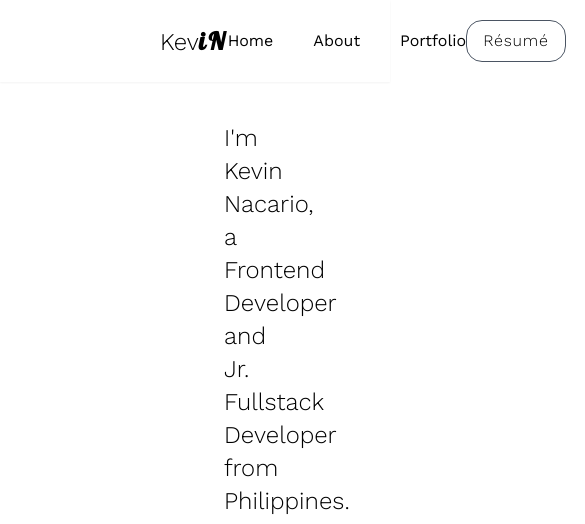
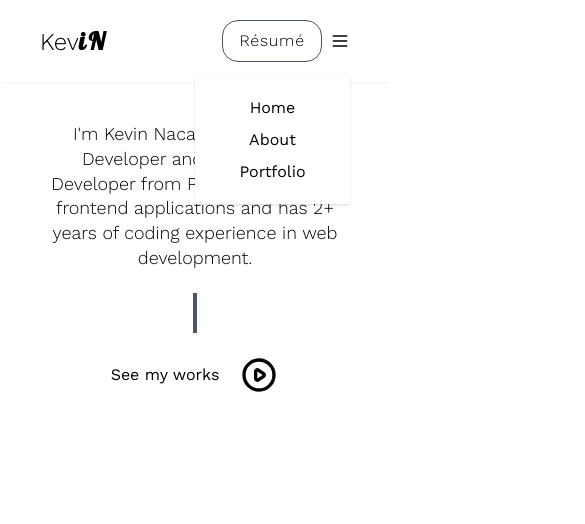
Before and after one commit to hitchcliff/kevinnacario.com, a React (Create React App) app: page / in a window 390 px wide. Shown: the top 524 px of the page, 585 px wide, since content can reach past the window. Built offline with nearby package versions, Linux system fonts and the light colour scheme.

Commit message:
responsive

```diff
--- a/src/app/Footer/Footer.tsx
+++ b/src/app/Footer/Footer.tsx
@@ -4,9 +4,9 @@ const svg = "text-gray-800 w-5 h-5 object-cover";
 
 export default function Footer() {
   return (
-    <div className="w-3/4 m-auto flex flex-row items-center justify-between py-10">
+    <div className="w-3/4 m-auto flex flex-row flex-wrap items-center justify-center sm:justify-between py-10">
       <p>&copy; Portfolio, Made by Kevin Nacario</p>
-      <ul className="flex flex-row gap-5">
+      <ul className="flex flex-row gap-5 mt-4 sm:mt-0">
         <li>
           <Link to="https://www.facebook.com/notkev1n/">
             <svg
--- a/src/app/Header/Header.tsx
+++ b/src/app/Header/Header.tsx
@@ -1,28 +1,10 @@
-import { Link } from "react-router-dom";
-import { CustomButton } from "../../components";
-import { RoutePattern } from "../../routes/RoutePattern";
+import Large from "./Large";
+import Small from "./Small";
 export default function Header() {
   return (
-    <nav className="flex flex-row justify-between items-center shadow-sm py-5 px-40 sticky top-0 bg-white z-20">
-      <div>
-        <p className="text-2xl font-light">
-          Kev<span className="logo">iN</span>
-        </p>
-      </div>
-      <ul className="flex flex-row gap-10 items-center">
-        <li>
-          <Link to={RoutePattern.Home}>Home</Link>
-        </li>
-        <li>
-          <Link to={RoutePattern.About}>About</Link>
-        </li>
-        <li>
-          <Link to={RoutePattern.Portfolio}>Portfolio</Link>
-        </li>
-      </ul>
-      <div>
-        <CustomButton>Résumé</CustomButton>
-      </div>
+    <nav className="px-10 shadow-sm py-5  sticky top-0 bg-white z-20 md:px-40">
+      <Large />
+      <Small />
     </nav>
   );
 }
--- /dev/null
+++ b/src/app/Header/Large.tsx
@@ -0,0 +1,30 @@
+import { Link } from "react-router-dom";
+import { CustomButton } from "../../components";
+import { RoutePattern } from "../../routes/RoutePattern";
+export default function Large() {
+  return (
+    <div className="hidden sm:flex flex-row justify-between items-center">
+      <div>
+        <Link to={RoutePattern.Home}>
+          <p className="text-2xl font-light">
+            Kev<span className="logo">iN</span>
+          </p>
+        </Link>
+      </div>
+      <ul className="flex flex-row gap-10 items-center">
+        <li>
+          <Link to={RoutePattern.Home}>Home</Link>
+        </li>
+        <li>
+          <Link to={RoutePattern.About}>About</Link>
+        </li>
+        <li>
+          <Link to={RoutePattern.Portfolio}>Portfolio</Link>
+        </li>
+      </ul>
+      <div>
+        <CustomButton>Résumé</CustomButton>
+      </div>
+    </div>
+  );
+}
--- /dev/null
+++ b/src/app/Header/Small.tsx
@@ -0,0 +1,51 @@
+import { Link } from "react-router-dom";
+import { CustomButton } from "../../components";
+import { RoutePattern } from "../../routes/RoutePattern";
+
+export default function Small() {
+  return (
+    <div className="relative block sm:hidden">
+      <div className="flex flex-row items-center gap-2">
+        <div>
+          <Link to={RoutePattern.Home}>
+            <p className="text-2xl font-light">
+              Kev<span className="logo">iN</span>
+            </p>
+          </Link>
+        </div>
+        <div className="ml-auto">
+          <CustomButton>Résumé</CustomButton>
+        </div>
+        <div>
+          <svg
+            className="w-5 h-5"
+            xmlns="http://www.w3.org/2000/svg"
+            fill="none"
+            viewBox="0 0 24 24"
+            stroke="currentColor"
+          >
+            <path
+              stroke-linecap="round"
+              stroke-linejoin="round"
+              stroke-width="2"
+              d="M4 6h16M4 12h16M4 18h16"
+            />
+          </svg>
+        </div>
+      </div>
+      <div className="absolute bg-white z-10 w-1/2 shadow p-5 right-0 top-14">
+        <ul className="flex flex-col gap-2 items-center justify-center">
+          <li>
+            <Link to={RoutePattern.Home}>Home</Link>
+          </li>
+          <li>
+            <Link to={RoutePattern.About}>About</Link>
+          </li>
+          <li>
+            <Link to={RoutePattern.Portfolio}>Portfolio</Link>
+          </li>
+        </ul>
+      </div>
+    </div>
+  );
+}
--- a/src/app/Home/About.tsx
+++ b/src/app/Home/About.tsx
@@ -11,7 +11,7 @@ export default function About() {
   }
 
   return (
-    <motion.div className="w-3/4 m-auto py-24 flex flex-row items-start justify-between gap-60">
+    <motion.div className="w-3/4 m-auto py-24 flex gap-10 flex-row flex-wrap items-start justify-between sm:flex-nowrap lg:gap-60">
       <div>
         <h2 className="font-medium text-lg">About</h2>
         <p className="mt-10 leading-loose">
--- a/src/app/Home/Home.tsx
+++ b/src/app/Home/Home.tsx
@@ -7,8 +7,8 @@ import { RoutePattern } from "../../routes/RoutePattern";
 export default function Home() {
   return (
     <div className="flex flex-col min-h-screen relative">
-      <div className="flex flex-col px-56 py-10">
-        <h1 className="m-auto font-light leading-snug w-1/2 text-2xl text-center">
+      <div className="flex flex-col px-10 py-10 md:px-56">
+        <h1 className="m-auto font-light leading-snug  w-full text-lg text-center md:text-2xl lg:w-1/2">
           I'm Kevin Nacario, a Frontend Developer and Jr. Fullstack Developer
           from Philippines. I build frontend applications and has 2+ years of
           coding experience in web development.
@@ -16,7 +16,7 @@ export default function Home() {
         <div className="w-10 h-1 mt-10  m-auto  bg-gray-600 transform rotate-90"></div>
         <div className="m-auto p-10 flex flex-row items-center">
           <Link to={RoutePattern.Portfolio}>
-            <p className="inline-block">See my works</p>
+            <p className="inline-block focus">See my works</p>
           </Link>
           <AudioIntro />
         </div>
--- a/src/app/Home/Work.tsx
+++ b/src/app/Home/Work.tsx
@@ -21,7 +21,7 @@ const animate = {
 
 export default function Work() {
   return (
-    <div className="grid grid-cols-3 gap-5 w-3/4 m-auto mt-16">
+    <div className="grid  gap-5 w-3/4 m-auto mt-16 md:grid-cols-3">
       {Portfolio.map((item, idx) => (
         <div className="" key={idx}>
           <div className="overflow-hidden">
--- a/src/app/Home/audio/AudioIntro.tsx
+++ b/src/app/Home/audio/AudioIntro.tsx
@@ -2,6 +2,9 @@ import { motion } from "framer-motion";
 import { useEffect, useRef, useState } from "react";
 import { transition } from "../Work";
 import Audio1 from "../assets/audio/Toto.mp3";
+
+const svg =
+  "w-10 h-10 ml-5 inline-block cursor-pointer outline-none hover:text-gray-600  transition-all";
 
 const animate = {
   whileHover: {
@@ -31,12 +34,13 @@ export default function AudioIntro() {
   }
 
   return (
-    <div className="flex flex-row items-center">
+    <div className="flex flex-row items-center flex-wrap sm:flex-nowrap">
       {play ? (
+        <button className="outline-none">
           <motion.svg
             {...animate}
             onClick={() => set(false)}
-          className="w-10 h-10 ml-5 inline-block cursor-pointer hover:text-gray-600 transition-all"
+            className={svg}
             xmlns="http://www.w3.org/2000/svg"
             fill="none"
             viewBox="0 0 24 24"
@@ -49,11 +53,13 @@ export default function AudioIntro() {
               d="M10 9v6m4-6v6m7-3a9 9 0 11-18 0 9 9 0 0118 0z"
             />
           </motion.svg>
+        </button>
       ) : (
+        <button className="outline-none">
           <motion.svg
             {...animate}
             onClick={() => set(true)}
-          className="w-10 h-10 ml-5 inline-block cursor-pointer hover:text-gray-600 transition-all"
+            className={svg}
             xmlns="http://www.w3.org/2000/svg"
             fill="none"
             viewBox="0 0 24 24"
@@ -72,6 +78,7 @@ export default function AudioIntro() {
               d="M21 12a9 9 0 11-18 0 9 9 0 0118 0z"
             />
           </motion.svg>
+        </button>
       )}
       <audio
         ref={audio}
```
Also changed, not shown: 1 other file (tests, documents, lock files or other folders). Lines whose indentation alone changed are shown as unchanged.
